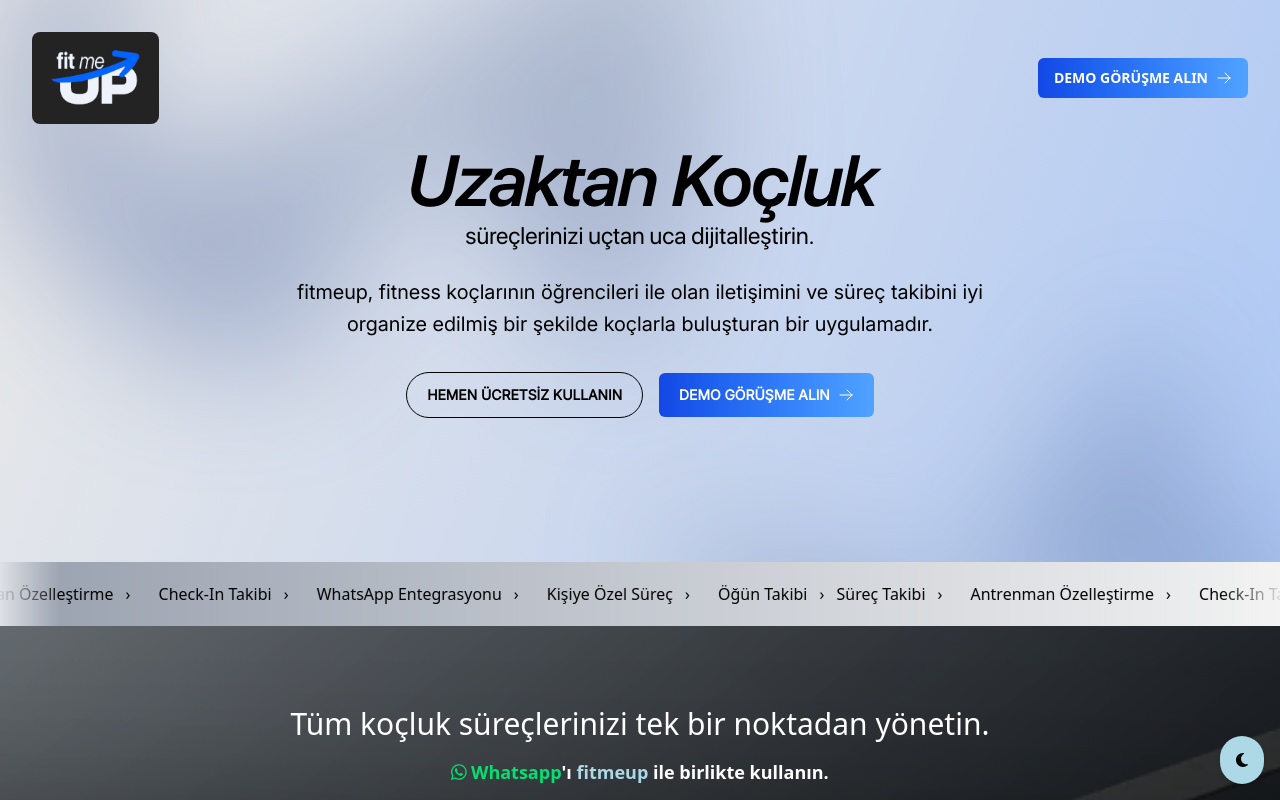
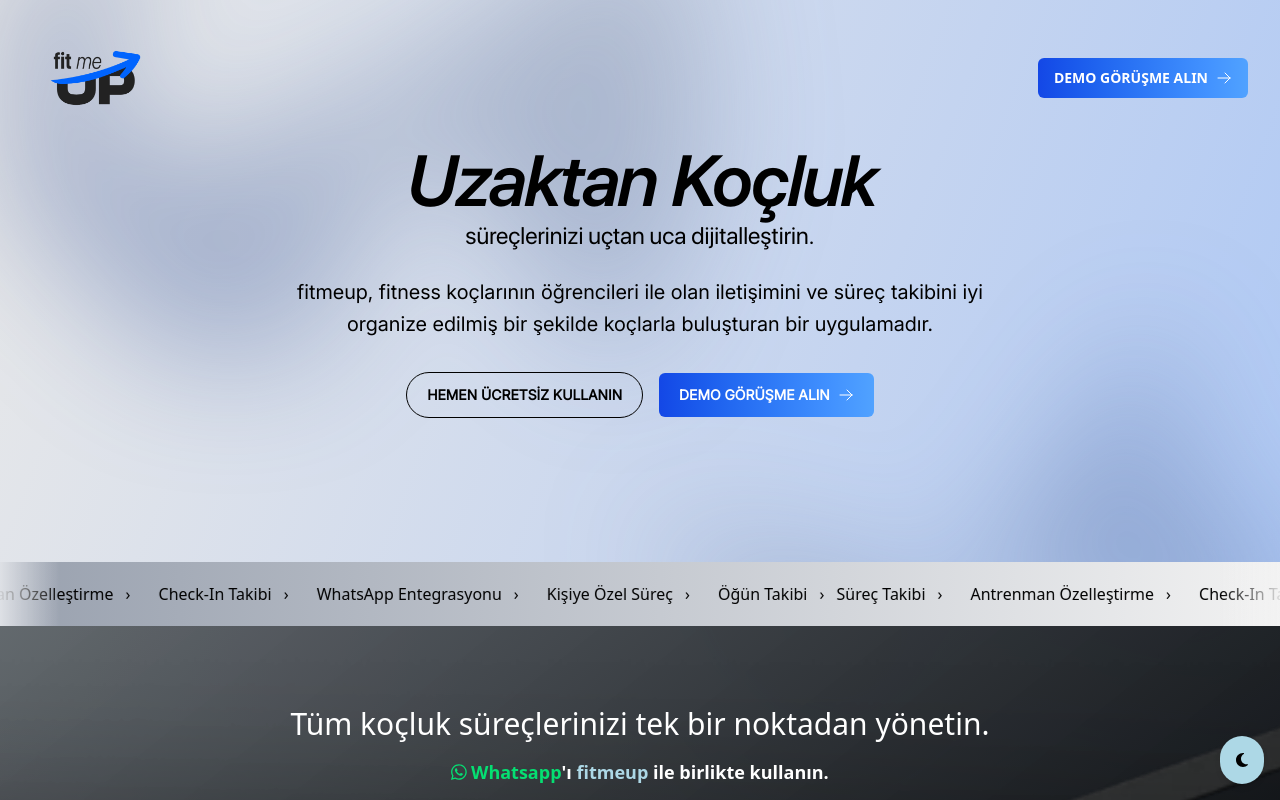
Before and after one commit to Emrehrz/fitmeup-landing, a Vue app: page / in a window 1280 px wide. Shown: the top 800 px of the page. Built offline with nearby package versions, Linux system fonts and the light colour scheme.

Commit message:
logo yenileme

```diff
--- a/src/components/TheNavbar.vue
+++ b/src/components/TheNavbar.vue
@@ -15,8 +15,9 @@
     <nav class="flex items-center justify-between p-6 lg:px-8 lg:p-8" aria-label="Global">
       <div class="flex lg:flex-1">
 
-        <a href="#" class="p-4 rounded-lg bg-[#232323]">
-          <img src="../assets/img/fitmeuplogo.webp" alt="FitMeUp Logo" class="logo" />
+        <a href="#" class="p-4 rounded-lg ">
+          <!-- <img src="../assets/img/fitmeuplogo.webp" alt="FitMeUp Logo" class="logo" /> -->
+          <img src="../assets/img/Fitmeuplogo.png" alt="FitMeUp Logo" class="logo" />
         </a>
       </div>
       <!-- <div class="flex lg:hidden">
```
Also changed, not shown: src/assets/img/Fitmeuplogo.png (added).
